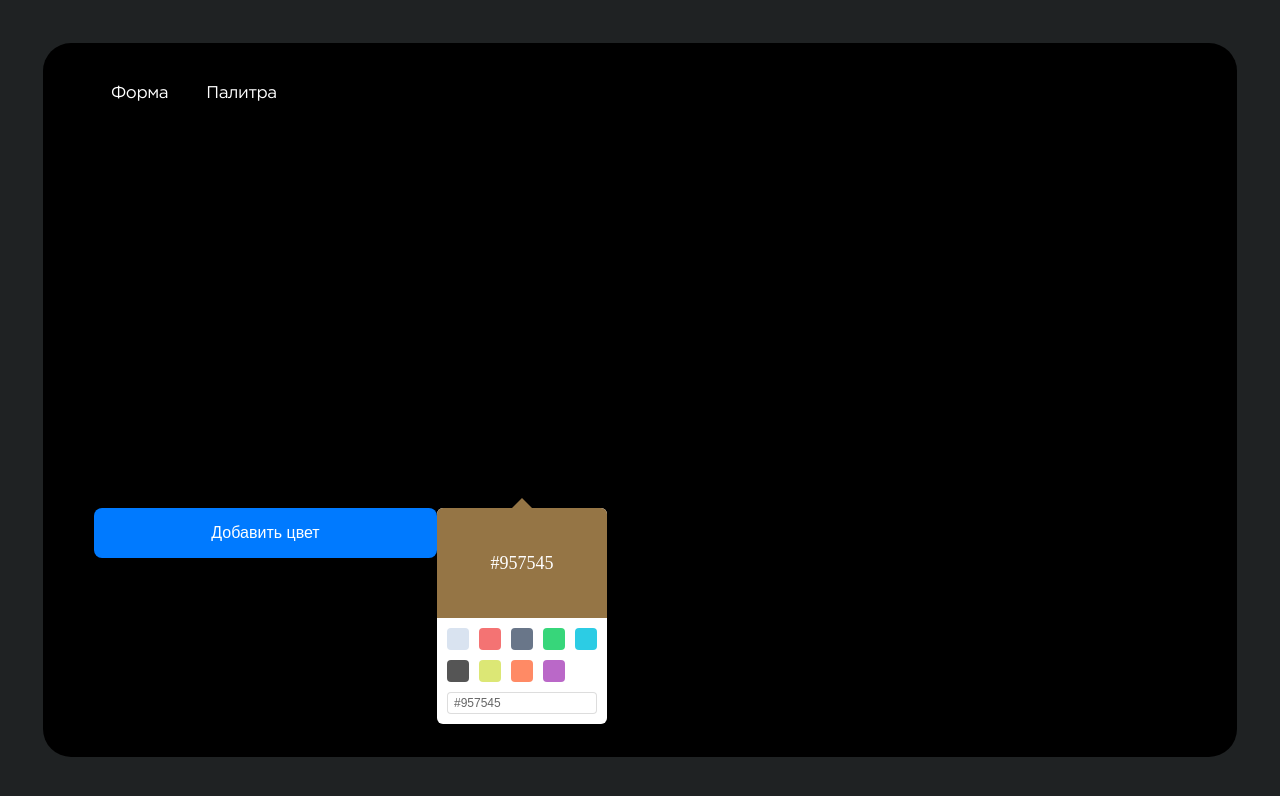
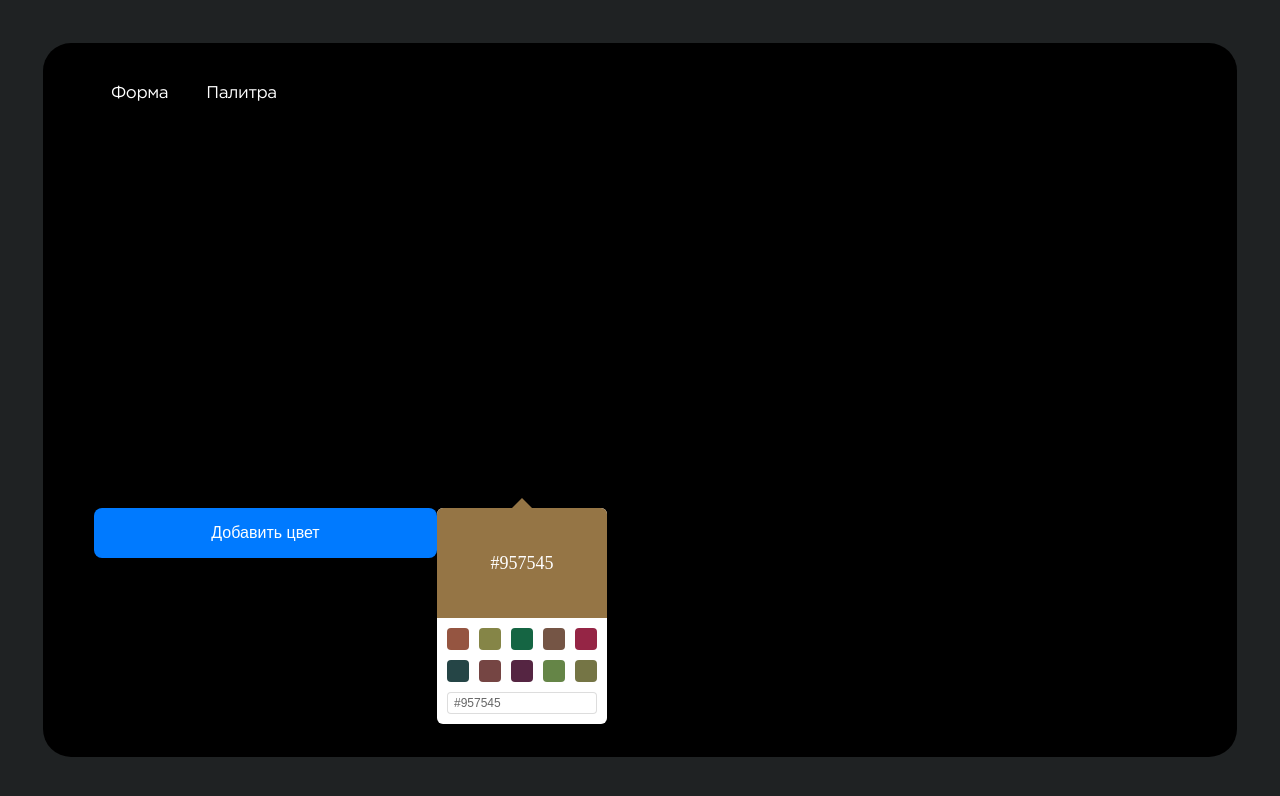
Before and after one commit to mot25/testreactdropts, a React (Create React App) app: page /Color in a window 1280 px wide. Both pictures are taken after a click on the button "Добавить цвет". Shown: the top 796 px of the page. Built offline with nearby package versions, Linux system fonts and the light colour scheme.

Commit message:
err event click

```diff
--- a/src/component/ColorPicker/ColorPicker.tsx
+++ b/src/component/ColorPicker/ColorPicker.tsx
@@ -14,6 +14,7 @@ import { useTypedSelector } from "../hook/useTypedSelecror";
 import styles from "./Color.module.css";
 import delete_icon from "./img/delete_block.svg";
 import "react-toastify/dist/ReactToastify.css";
+import { defaultColors } from "./defaultColors";
 const ColorPicker = () => {
   const [valueColor, setvalueColor] = useState<string>(
     `#${Math.ceil(Math.random() * 9)}5${Math.ceil(
@@ -56,6 +57,12 @@ const ColorPicker = () => {
     dispatch(ColorRemove(id));
   };
 
+  window.addEventListener("click", (e: any) => {
+    // console.dir(e.target);
+    const target = e.target;
+    console.log(target.closest(".BlockPicker"));
+  });
+
   return (
     <div>
       <div className={styles.block_container}>
@@ -82,7 +89,14 @@ const ColorPicker = () => {
           Добавить цвет
         </Button>
         {isColorPicker &&
-          <BlockPicker color={valueColor} onChangeComplete={handleColor} />}
+          <span className="BlockPicker">
+            <BlockPicker
+              className={styles.BlockPicker}
+              colors={defaultColors}
+              color={valueColor}
+              onChangeComplete={handleColor}
+            />
+          </span>}
       </div>
       <ToastContainer
         position="bottom-center"
--- /dev/null
+++ b/src/component/ColorPicker/defaultColors.ts
@@ -0,0 +1,34 @@
+type IdefaultColors = string[];
+
+export const defaultColors: IdefaultColors = [
+  `#${Math.ceil(Math.random() * 9)}5${Math.ceil(
+    Math.random() * 9
+  )}54${Math.ceil(Math.random() * 9)}`,
+  `#${Math.ceil(Math.random() * 9)}5${Math.ceil(
+    Math.random() * 9
+  )}54${Math.ceil(Math.random() * 9)}`,
+  `#${Math.ceil(Math.random() * 9)}5${Math.ceil(
+    Math.random() * 9
+  )}54${Math.ceil(Math.random() * 9)}`,
+  `#${Math.ceil(Math.random() * 9)}5${Math.ceil(
+    Math.random() * 9
+  )}54${Math.ceil(Math.random() * 9)}`,
+  `#${Math.ceil(Math.random() * 9)}5${Math.ceil(
+    Math.random() * 9
+  )}54${Math.ceil(Math.random() * 9)}`,
+  `#${Math.ceil(Math.random() * 9)}5${Math.ceil(
+    Math.random() * 9
+  )}54${Math.ceil(Math.random() * 9)}`,
+  `#${Math.ceil(Math.random() * 9)}5${Math.ceil(
+    Math.random() * 9
+  )}54${Math.ceil(Math.random() * 9)}`,
+  `#${Math.ceil(Math.random() * 9)}5${Math.ceil(
+    Math.random() * 9
+  )}54${Math.ceil(Math.random() * 9)}`,
+  `#${Math.ceil(Math.random() * 9)}5${Math.ceil(
+    Math.random() * 9
+  )}54${Math.ceil(Math.random() * 9)}`,
+  `#${Math.ceil(Math.random() * 9)}5${Math.ceil(
+    Math.random() * 9
+  )}54${Math.ceil(Math.random() * 9)}`
+];
```
